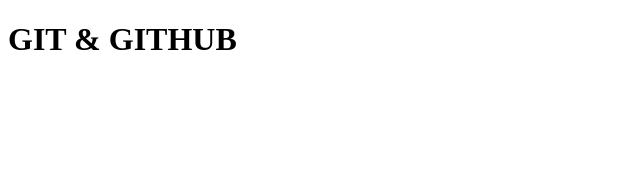
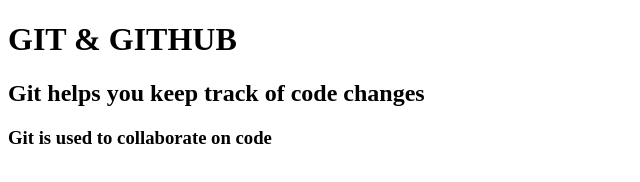
Before and after one commit to LavanyaAlapana/demo-git, a plain HTML site: page index.html in a window 1280 px wide. Shown: the whole page, without its empty margins (0-640 px from the left). Drawn offline with Linux system fonts and the light colour scheme.

Commit message:
new change

```diff
--- a/index.html
+++ b/index.html
@@ -7,5 +7,9 @@
 </head>
 <body>
     <h1>GIT & GITHUB </h1>
+
+    <h2>Git helps you keep track of code changes</h2>
+
+    <h3> Git is used to collaborate on code</h3>
 </body>
 </html>
```
